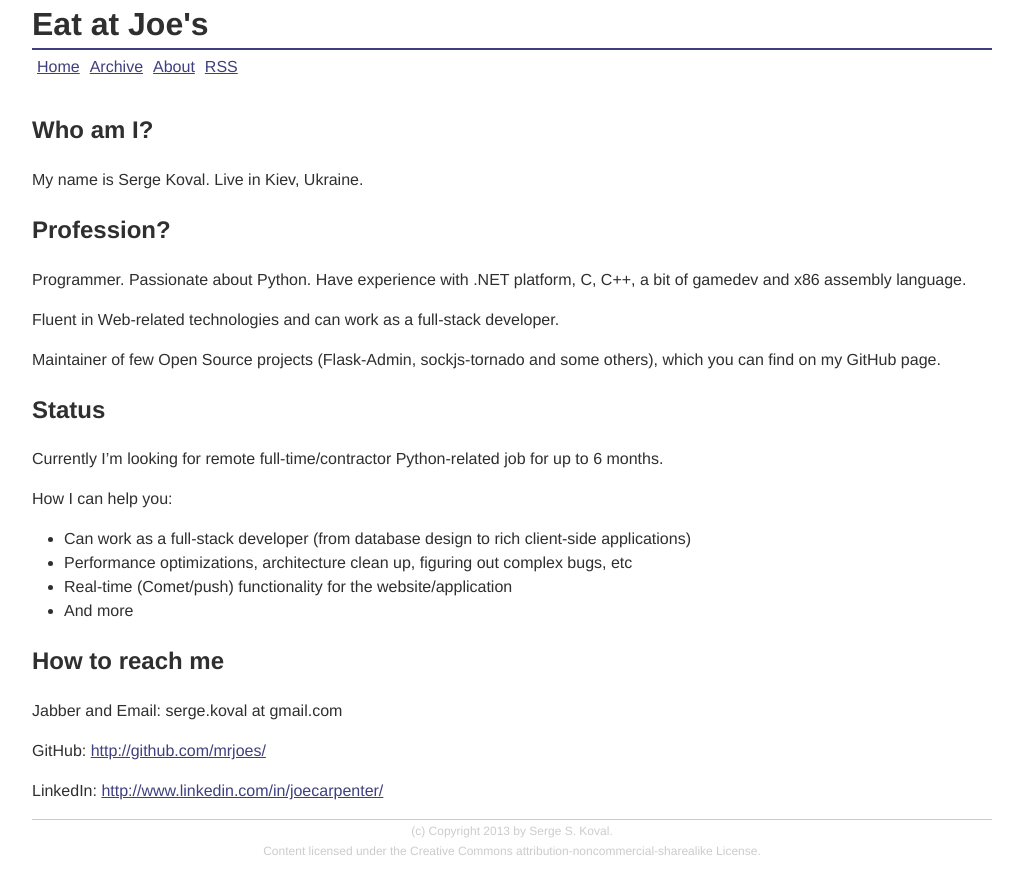
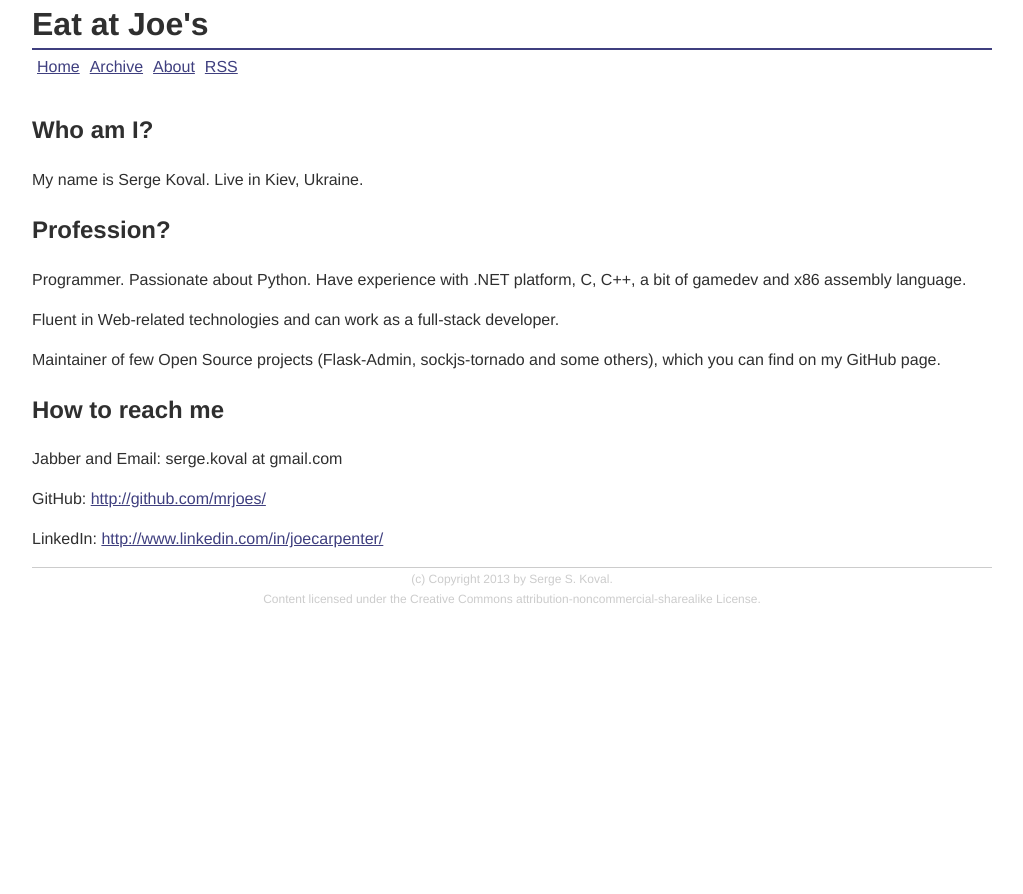
Before and after one commit to mrjoes/mrjoes.github.com, a Jekyll site: the page built from about.md, in a window 1280 px wide. Shown: the top 894 px of the page, without its empty margins (128-1151 px from the left). Built offline with Jekyll 4.4.1, drawn with Linux system fonts in a browser that asks for light colours; Markdown is read by kramdown in place of the engine named in the settings.

Commit message:
Update about.md

```diff
--- a/about.md
+++ b/about.md
@@ -16,18 +16,6 @@ Fluent in Web-related technologies and can work as a full-stack developer.
 
 Maintainer of few Open Source projects (Flask-Admin, sockjs-tornado and some others), which you can find on my GitHub page.
 
-Status
-------
-
-Currently I'm looking for remote full-time/contractor Python-related job for up to 6 months.
-
-How I can help you:
-
- * Can work as a full-stack developer (from database design to rich client-side applications)
- * Performance optimizations, architecture clean up, figuring out complex bugs, etc
- * Real-time (Comet/push) functionality for the website/application
- * And more
-
 How to reach me
 ---------------
 
```
